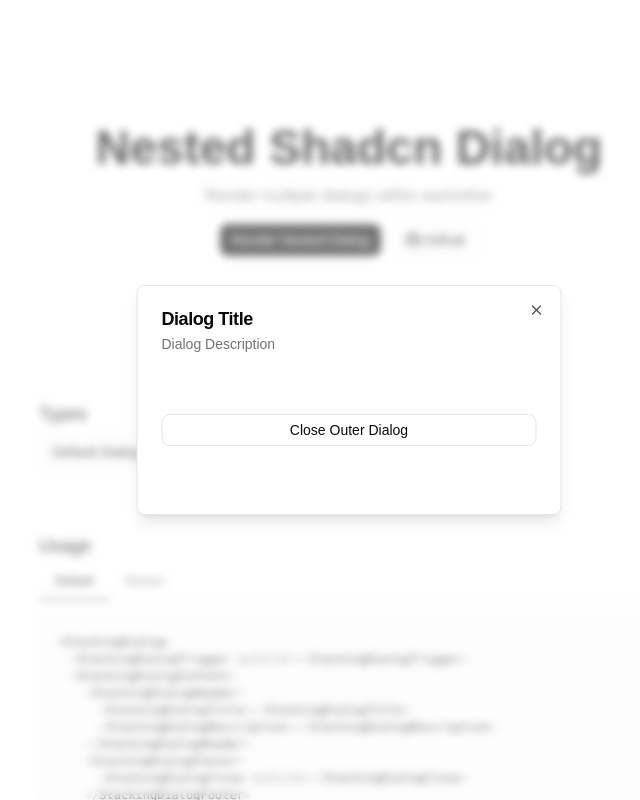
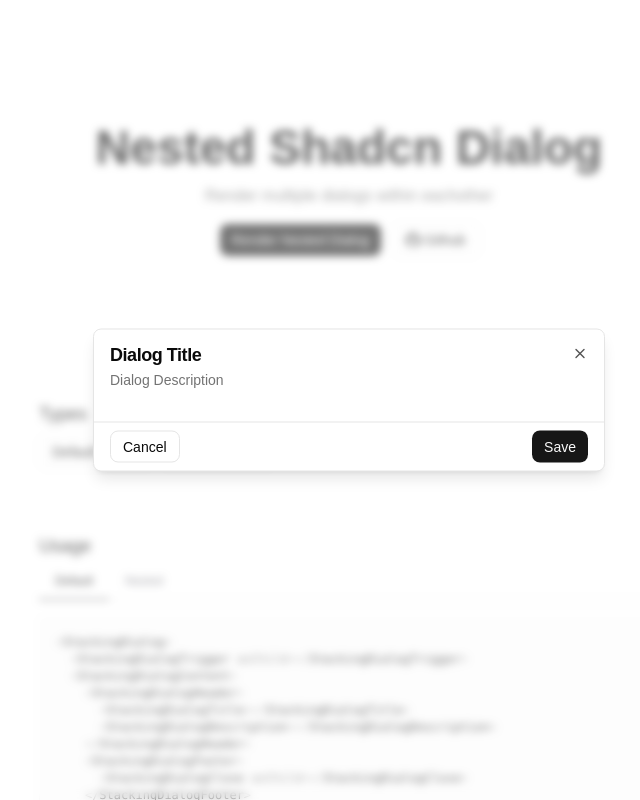
Before and after one commit to victorwelander/shadcn-dialog, a Next.js app: page / in a window 1280 px wide. Both pictures are taken after a click on the button "Default Dialog". Shown: the top 800 px of the page, without its empty margins (291-931 px from the left). Built offline with nearby package versions, Linux system fonts and the light colour scheme.

Commit message:
customziing types

```diff
--- a/components/code-block/code-block.tsx
+++ b/components/code-block/code-block.tsx
@@ -80,7 +80,6 @@
         onClick={onCopy}
         aria-label="Copy code"
       >
-        <MotionConfig transition={{ duration: 0.15 }}>
         <AnimatePresence initial={false} mode="wait">
           {copying ? (
             <motion.div
@@ -129,15 +128,10 @@
             </motion.div>
           )}
         </AnimatePresence>
-        </MotionConfig>
       </button>
       <Highlight {...defaultProps} theme={theme} code={children} language="jsx">
         {({ className, tokens, getLineProps, getTokenProps }) => (
-          <motion.pre
-            className={styles.wrapper}
-            animate={{ height: bounds.height || initialHeight }}
-            transition={{ type: "easeOut", duration: 0.2 }}
-          >
+          <pre className={styles.wrapper}>
             <div className={`${className} ${styles.root}`} ref={ref}>
               <div />
               {tokens.map((line, i) => {
@@ -158,7 +152,7 @@
                 );
               })}
             </div>
-          </motion.pre>
+          </pre>
         )}
       </Highlight>
     </div>
--- a/components/editor/editor.tsx
+++ b/components/editor/editor.tsx
@@ -60,7 +60,7 @@
     e.stopPropagation();
     navigator.clipboard.writeText(code).then(() => {
       setCopied(true);
-      setTimeout(() => setCopied(false), 2000);
+      setTimeout(() => setCopied(false), 1000);
     });
   };
 
@@ -75,18 +75,18 @@
           className={`relative overflow-hidden whitespace-pre-line ${open ? "border-b" : ""}`}
         >
           <div
-            className="flex cursor-pointer items-center justify-between p-2"
+            className="flex cursor-pointer items-center justify-between p-1"
             onClick={() => setOpen(!open)}
           >
             <div className="flex items-center">
               <ChevronRight
-                size={16}
+                size={15}
                 style={{
                   transition: "transform 200ms",
                   transform: `rotate(${open ? 90 : 0}deg)`,
                 }}
               />
-              <p className="ml-2 text-sm">Code Editor</p>
+              <p className="ml-2 text-[13px]">Code Editor</p>
             </div>
 
             <div className="flex items-center">
--- a/components/types/default-dialog.tsx
+++ b/components/types/default-dialog.tsx
@@ -17,20 +17,19 @@
       <StackingDialogTrigger asChild>
         <Button variant="outline">Default Dialog</Button>
       </StackingDialogTrigger>
-      <StackingDialogContent className="h-[230px] sm:max-w-[425px]">
-        <StackingDialogHeader>
+      <StackingDialogContent className="p-0">
+        <StackingDialogHeader className="p-4">
           <StackingDialogTitle>Dialog Title</StackingDialogTitle>
           <StackingDialogDescription>
             Dialog Description
           </StackingDialogDescription>
         </StackingDialogHeader>
 
-        <StackingDialogFooter>
+        <StackingDialogFooter className="flex items-center justify-between border-t px-4 py-2">
           <StackingDialogClose asChild>
-            <Button variant="outline" className="w-full">
-              Close Outer Dialog
-            </Button>
+            <Button variant="outline">Cancel</Button>
           </StackingDialogClose>
+          <Button>Save</Button>
         </StackingDialogFooter>
       </StackingDialogContent>
     </StackingDialog>
--- a/components/types/nested-dialog.tsx
+++ b/components/types/nested-dialog.tsx
@@ -27,33 +27,32 @@
       <StackingDialogTrigger asChild>
         <Button variant="outline">Nested Dialog</Button>
       </StackingDialogTrigger>
-      <StackingDialogContent className="h-[230px] sm:max-w-[425px]">
-        <StackingDialogHeader>
+      <StackingDialogContent className="p-0">
+        <StackingDialogHeader className="p-4">
           <StackingDialogTitle>Dialog Title</StackingDialogTitle>
           <StackingDialogDescription>
             Dialog Description
           </StackingDialogDescription>
         </StackingDialogHeader>
-        <div className="py-4">
+
+        <StackingDialogFooter className="flex items-center justify-between border-t px-4 py-2">
           <InnerDialog>
             <InnerDialogTrigger asChild>
-              <Button variant="outline" className="w-full">
-                Open Nested
-              </Button>
+              <Button variant="outline">Open Nested</Button>
             </InnerDialogTrigger>
-            <InnerDialogContent className="sm:max-w-[425px]">
+            <InnerDialogContent className="">
               <InnerDialogHeader>
                 <InnerDialogTitle>Nested Dialog Title</InnerDialogTitle>
                 <InnerDialogDescription>
                   Nested Dialog Description
                 </InnerDialogDescription>
               </InnerDialogHeader>
-              <div className="py-4">
-                <p className="text-sm text-muted-foreground">
-                  Enter your current password and a new password to update your
-                  account security.
-                </p>
-              </div>
+
+              <p className="text-sm text-muted-foreground">
+                Enter your current password and a new password to update your
+                account security.
+              </p>
+
               <InnerDialogFooter>
                 <InnerDialogClose asChild>
                   <Button variant="outline" className="w-full">
@@ -63,13 +62,12 @@
               </InnerDialogFooter>
             </InnerDialogContent>
           </InnerDialog>
-        </div>
-        <StackingDialogFooter>
-          <StackingDialogClose asChild>
-            <Button variant="outline" className="w-full">
-              Close Outer Dialog
-            </Button>
-          </StackingDialogClose>
+          <div className="flex items-center gap-2">
+            <StackingDialogClose asChild>
+              <Button variant="outline">Cancel</Button>
+            </StackingDialogClose>
+            <Button>Save</Button>
+          </div>
         </StackingDialogFooter>
       </StackingDialogContent>
     </StackingDialog>
--- a/components/ui/dialog-stacking.tsx
+++ b/components/ui/dialog-stacking.tsx
@@ -81,7 +81,7 @@
       <DialogPrimitive.Content
         ref={ref}
         className={cn(
-          "fixed left-[50%] top-[50%] z-50 grid w-full max-w-lg translate-x-[-50%] translate-y-[-50%] gap-4 border bg-background p-6 shadow-lg duration-200 data-[state=open]:animate-in data-[state=closed]:animate-out data-[state=closed]:fade-out-0 data-[state=open]:fade-in-0 data-[state=closed]:zoom-out-95 data-[state=open]:zoom-in-95 data-[state=closed]:slide-out-to-left-1/2 data-[state=closed]:slide-out-to-top-[48%] data-[state=open]:slide-in-from-left-1/2 data-[state=open]:slide-in-from-top-[48%] sm:rounded-lg",
+          "fixed left-[50%] top-[50%] z-50 grid w-full max-w-lg translate-x-[-50%] translate-y-[-50%] gap-4 rounded-lg border bg-background p-6 shadow-lg duration-200 data-[state=open]:animate-in data-[state=closed]:animate-out data-[state=closed]:fade-out-0 data-[state=open]:fade-in-0 data-[state=closed]:zoom-out-95 data-[state=open]:zoom-in-95 data-[state=closed]:slide-out-to-left-1/2 data-[state=closed]:slide-out-to-top-[48%] data-[state=open]:slide-in-from-left-1/2 data-[state=open]:slide-in-from-top-[48%] sm:rounded-lg",
           context.innerOpen && "translate-y-[-55%] scale-[0.97] opacity-40",
           className,
         )}
@@ -130,7 +130,7 @@
       <DialogPrimitive.Content
         ref={ref}
         className={cn(
-          "fixed left-[50%] top-[50%] z-[60] grid w-full max-w-lg translate-x-[-50%] translate-y-[-45%] gap-4 border bg-background p-6 shadow-lg duration-200 data-[state=open]:animate-in data-[state=closed]:animate-out data-[state=closed]:fade-out-0 data-[state=open]:fade-in-0 data-[state=closed]:zoom-out-95 data-[state=open]:zoom-in-95 data-[state=closed]:slide-out-to-left-1/2 data-[state=closed]:slide-out-to-top-[48%] data-[state=open]:slide-in-from-left-1/2 data-[state=open]:slide-in-from-top-[48%] sm:rounded-lg",
+          "fixed left-[50%] top-[50%] z-[60] grid w-full max-w-lg translate-x-[-50%] translate-y-[-45%] gap-4 rounded-lg border bg-background p-6 shadow-lg duration-200 data-[state=open]:animate-in data-[state=closed]:animate-out data-[state=closed]:fade-out-0 data-[state=open]:fade-in-0 data-[state=closed]:zoom-out-95 data-[state=open]:zoom-in-95 data-[state=closed]:slide-out-to-left-1/2 data-[state=closed]:slide-out-to-top-[48%] data-[state=open]:slide-in-from-left-1/2 data-[state=open]:slide-in-from-top-[48%] sm:rounded-lg",
           className,
         )}
         {...props}
@@ -220,10 +220,7 @@
   ...props
 }: React.HTMLAttributes<HTMLDivElement>) => (
   <div
-    className={cn(
-      "flex flex-col-reverse sm:flex-row sm:justify-end sm:space-x-2",
-      className,
-    )}
+    className={cn("flex flex-col-reverse sm:flex-row sm:space-x-2", className)}
     {...props}
   />
 );
```
Lines whose indentation alone changed are shown as unchanged.
